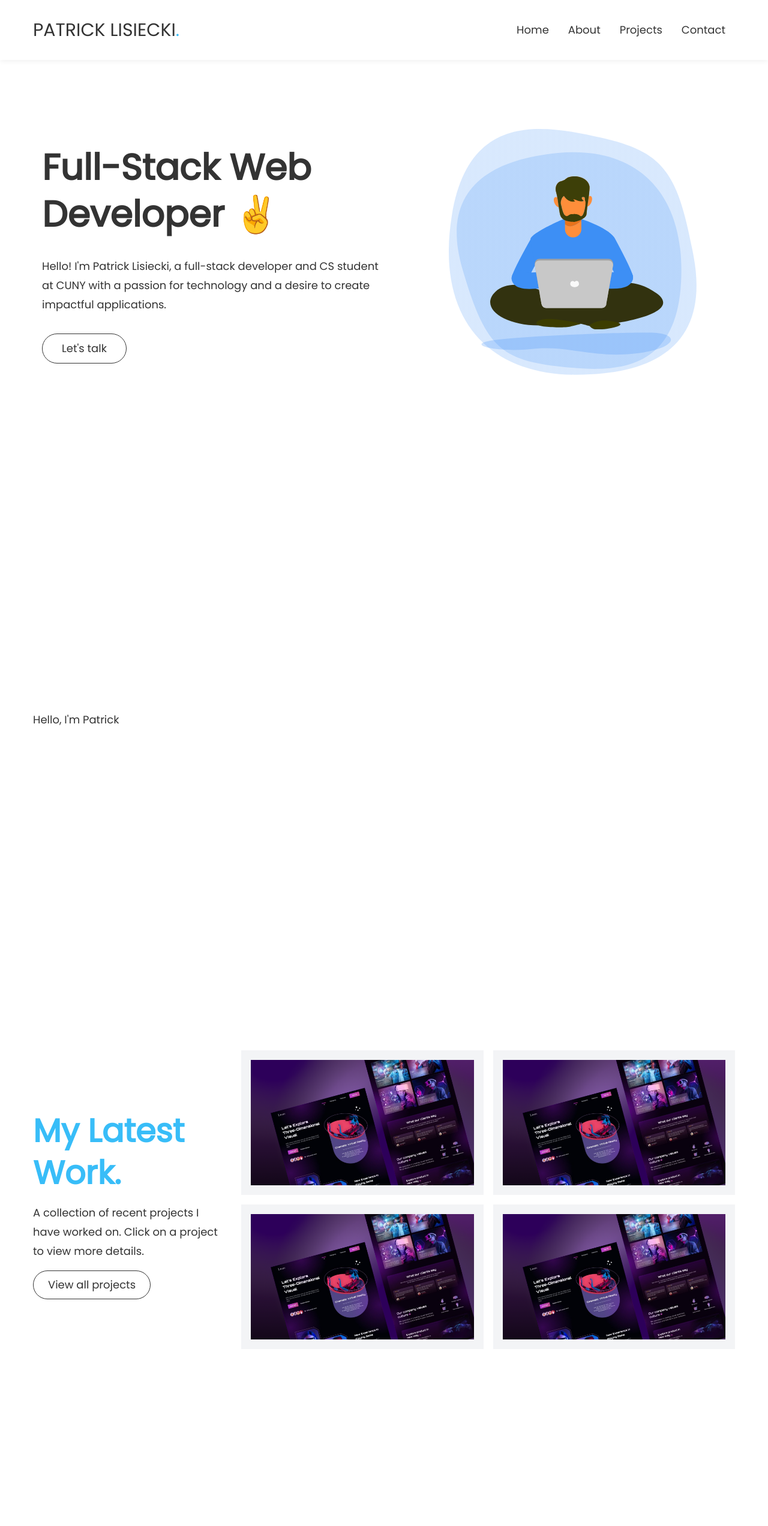
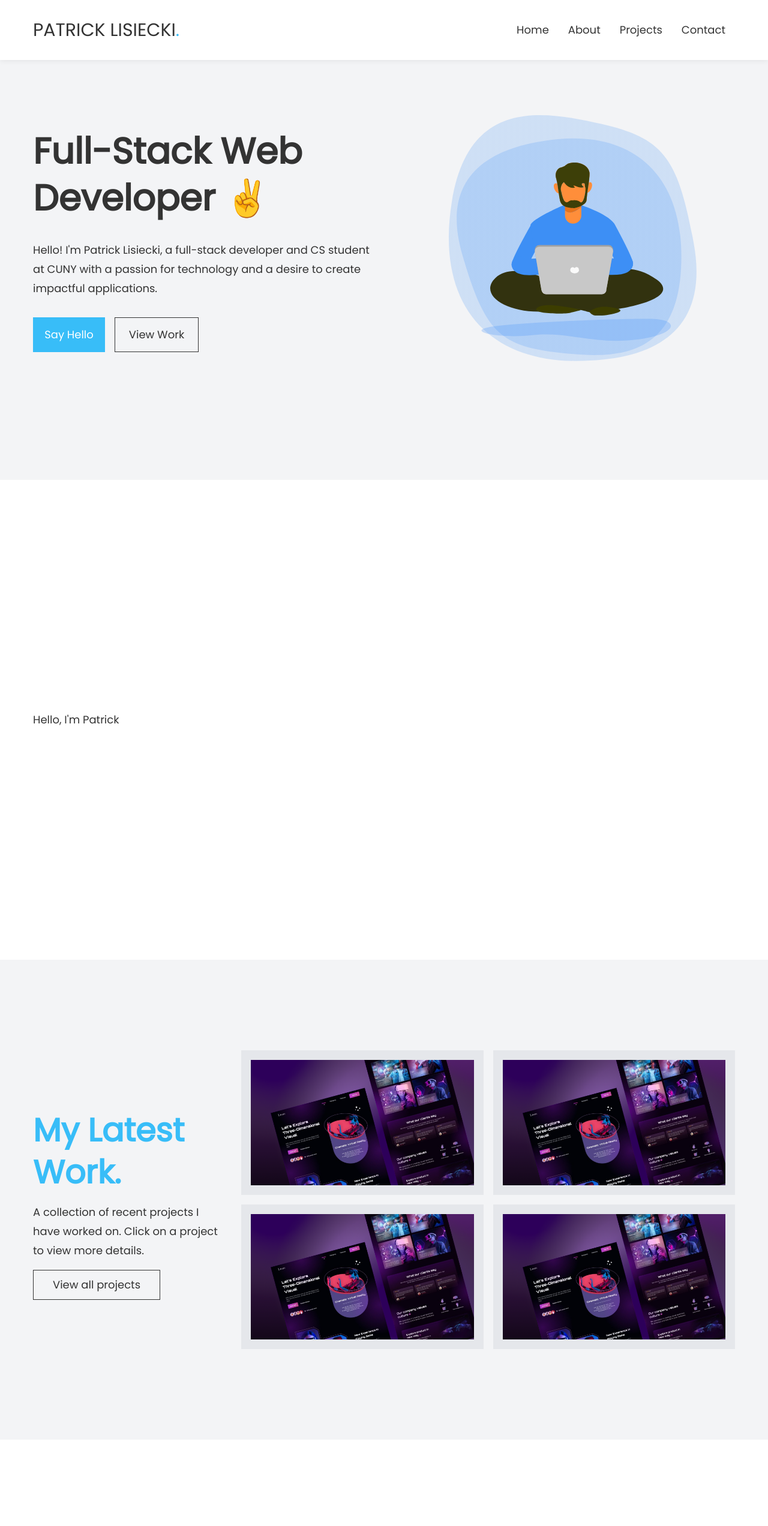
Before and after one commit to PatrickLisiecki/personal-site, a React (Vite) app: page / in a window 1280 px wide. Shown: the top 2544 px of the page at 60% size. Built offline with nearby package versions, Linux system fonts and the light colour scheme.

Commit message:
Added new icons and gave each div a section class

```diff
--- a/src/components/Contact.jsx
+++ b/src/components/Contact.jsx
@@ -1,28 +1,38 @@
 /* eslint-disable react/no-unescaped-entities */
 
 // Icons
-import { BsArrowRight } from "react-icons/bs";
+import { FontAwesomeIcon } from "@fortawesome/react-fontawesome";
 
 export default function Contact() {
     return (
-        <div className="h-full bg-none">
-            <div className="h-full container mx-auto py-48 xl:py-24 text-center xl:text-left flex items-center justify-center">
+        <div className="section" id="contact">
+            <div className="container mx-auto text-center xl:text-left flex items-center justify-center">
                 <div className="flex flex-col w-full max-w-[700px]">
+                    {/* Heading */}
                     <span className="h2 text-center mb-12">
                         Let's <span className="text-accent">connect.</span>
                     </span>
-                    <form className="flex-1 flex flex-col gap-6 w-full mx-auto">
+
+                    {/* Form */}
+                    <form method="post" className="flex-1 flex flex-col gap-6 w-full mx-auto">
+                        {/* Input */}
                         <div className="w-full flex gap-x-6">
                             <input type="text" name="name" placeholder="Name" className="input" />
                             <input type="text" name="email" placeholder="Email" className="input" />
                         </div>
                         <input type="text" placeholder="Subject" className="input" />
+
                         <textarea placeholder="Message" className="textarea"></textarea>
-                        <button className="btn rounded-full border border-primary max-w-[178px] px-8 py-2 transition-all duration-300 flex items-center justify-center overflow-hidden hover:border-accent group">
+
+                        {/* Submit */}
+                        <button className="border border-primary max-w-[180px] px-8 py-2 transition-all duration-300 flex items-center justify-center overflow-hidden hover:border-accent group">
                             <span className="text-primary font-poppins group-hover:-translate-y-[120%] group-hover:opacity-0 transition-all duration-500">
                                 Let's talk
                             </span>
-                            <BsArrowRight className="text-primary -translate-y-[120%] opacity-0 group-hover:flex group-hover:-translate-y-0 group-hover:opacity-100 transition-all duration-300 absolute text-[22px]" />
+                            <FontAwesomeIcon
+                                icon="fa-solid fa-right-long"
+                                className="text-primary -translate-y-[120%] opacity-0 group-hover:flex group-hover:-translate-y-0 group-hover:opacity-100 transition-all duration-300 absolute text-[22px]"
+                            />
                         </button>
                     </form>
                 </div>
--- a/src/components/Home.jsx
+++ b/src/components/Home.jsx
@@ -2,27 +2,51 @@
 import Lottie from "lottie-react";
 import animation from "../assets/animation.json";
 
-import { BsArrowRight } from "react-icons/bs";
+// Icons
+import { FontAwesomeIcon } from "@fortawesome/react-fontawesome";
 
 export default function Home() {
     return (
-        <div className="w-full h-full">
-            <div className="container mx-auto py-40 flex flex-col justify-between items-center lg:flex-row">
-                <div className="h-full container mx-auto flex flex-col justify-center text-center xl:pt-0 xl:text-left">
+        <div className="section bg-gray-100" id="home">
+            <div className="container mx-auto py-32 flex flex-col justify-between items-center lg:flex-row">
+                <div className="max-w-[50%] flex flex-col justify-center text-center xl:pt-0 xl:text-left">
+                    {/* Title */}
                     <span className="h1">Full-Stack Web Developer ✌</span>
+
+                    {/* Text */}
                     <p className="max-w-sm mx-auto mb-10 text-primary xl:max-w-xl xl:mx-0 xl:mb-8">
                         Hello! I'm Patrick Lisiecki, a full-stack developer and CS student at CUNY
                         with a passion for technology and a desire to create impactful applications.
                     </p>
-                    <div className="w-full flex justify-center xl:justify-start">
-                        <button className="btn rounded-full border border-primary max-w-[178px] px-8 py-2 transition-all duration-300 flex items-center justify-center overflow-hidden hover:border-accent group">
-                            <span className="text-primary font-poppins group-hover:-translate-y-[120%] group-hover:opacity-0 transition-all duration-500">
-                                Let's talk
-                            </span>
-                            <BsArrowRight className="text-primary -translate-y-[120%] opacity-0 group-hover:flex group-hover:-translate-y-0 group-hover:opacity-100 transition-all duration-300 absolute text-[22px]" />
-                        </button>
+
+                    {/* Buttons */}
+                    <div className="flex justify-center items-center gap-x-4 xl:justify-start">
+                        <a href="#footer">
+                            <button className="bg-accent border border-accent min-w-[120px] max-w-[180px] px-4 py-3 transition-all duration-300 flex items-center justify-center overflow-hidden group">
+                                <span className="text-white group-hover:-translate-y-[120%] group-hover:opacity-0 transition-all duration-500">
+                                    Say Hello
+                                </span>
+                                <FontAwesomeIcon
+                                    icon="fa-solid fa-right-long"
+                                    className="text-white -translate-y-[120%] opacity-0 group-hover:flex group-hover:-translate-y-0 group-hover:opacity-100 transition-all duration-300 absolute text-[22px]"
+                                />
+                            </button>
+                        </a>
+                        <a href="#projects">
+                            <button className="bg-none border border-primary min-w-[140px] max-w-[180px] px-4 py-3 transition-all duration-300 flex items-center justify-center overflow-hidden group">
+                                <span className="text-primary group-hover:-translate-y-[120%] group-hover:opacity-0 transition-all duration-500">
+                                    View Work
+                                </span>
+                                <FontAwesomeIcon
+                                    icon="fa-solid fa-right-long"
+                                    className="text-primary -translate-y-[120%] opacity-0 group-hover:flex group-hover:-translate-y-0 group-hover:opacity-100 transition-all duration-300 absolute text-[22px]"
+                                />
+                            </button>
+                        </a>
                     </div>
                 </div>
+
+                {/* Animation / Image */}
                 <div className="max-w-[45%]">
                     <Lottie animationData={animation} />
                 </div>
--- a/src/components/Projects.jsx
+++ b/src/components/Projects.jsx
@@ -1,6 +1,7 @@
-import { BsArrowRight } from "react-icons/bs";
-import { RiArrowRightUpLine } from "react-icons/ri";
+// Icons
+import { FontAwesomeIcon } from "@fortawesome/react-fontawesome";
 
+// Projects data
 const projectsData = [
     {
         genre: "Frontend",
@@ -30,7 +31,7 @@ const projectsData = [
 
 export default function Projects() {
     return (
-        <div className="h-full flex items-center">
+        <div className="section bg-gray-100" id="projects">
             <div className="container mx-auto">
                 <div className="flex flex-col items-center justify-center xl:flex-row gap-x-8">
                     <div className="flex flex-col items-center xl:items-start text-center mb-4 xl:w-[35vw] xl:mb-0 lg:text-left">
@@ -44,11 +45,17 @@ export default function Projects() {
                             target="_blank"
                             rel="noreferrer"
                         >
-                            <button className="btn btn-sm rounded-full border border-primary max-w-[200px] transition-all duration-300 flex items-center justify-center overflow-hidden hover:border-accent group">
-                                <span className="text-primary text-[18px] font-poppins group-hover:-translate-y-[120%] group-hover:opacity-0 transition-all duration-500">
+                            <button
+                                className="bg-none border border-primary px-8 py-2 transition-all duration-300 flex items-center justify-center overflow-hidden group
+                            hover:border-accent"
+                            >
+                                <span className="text-primary group-hover:-translate-y-[120%] group-hover:opacity-0 transition-all duration-500">
                                     View all projects
                                 </span>
-                                <RiArrowRightUpLine className="text-primary -translate-y-[120%] opacity-0 group-hover:flex group-hover:-translate-y-0 group-hover:opacity-100 transition-all duration-300 absolute text-[22px]" />
+                                <FontAwesomeIcon
+                                    icon="fa-solid fa-right-long"
+                                    className="text-primary -translate-y-[120%] opacity-0 group-hover:flex group-hover:-translate-y-0 group-hover:opacity-100 transition-all duration-300 absolute text-[22px]"
+                                />
                             </button>
                         </a>
                     </div>
@@ -63,7 +70,7 @@ export default function Projects() {
                                         className="block"
                                         key={index}
                                     >
-                                        <div className="bg-gray-100 p-4 flex items-center justify-center">
+                                        <div className="bg-gray-200 p-4 flex items-center justify-center">
                                             <div className="flex items-center justify-center relative overflow-hidden group">
                                                 <img
                                                     src={item.image}
@@ -80,7 +87,7 @@ export default function Projects() {
                                                             CODE
                                                         </div>
                                                         <div className="text-xl text-white translate-y-[500%] group-hover:translate-y-0 transition-all duration-300 delay-200">
-                                                            <BsArrowRight />
+                                                            <FontAwesomeIcon icon="fa-solid fa-right-long" />
                                                         </div>
                                                     </div>
                                                 </div>
```
